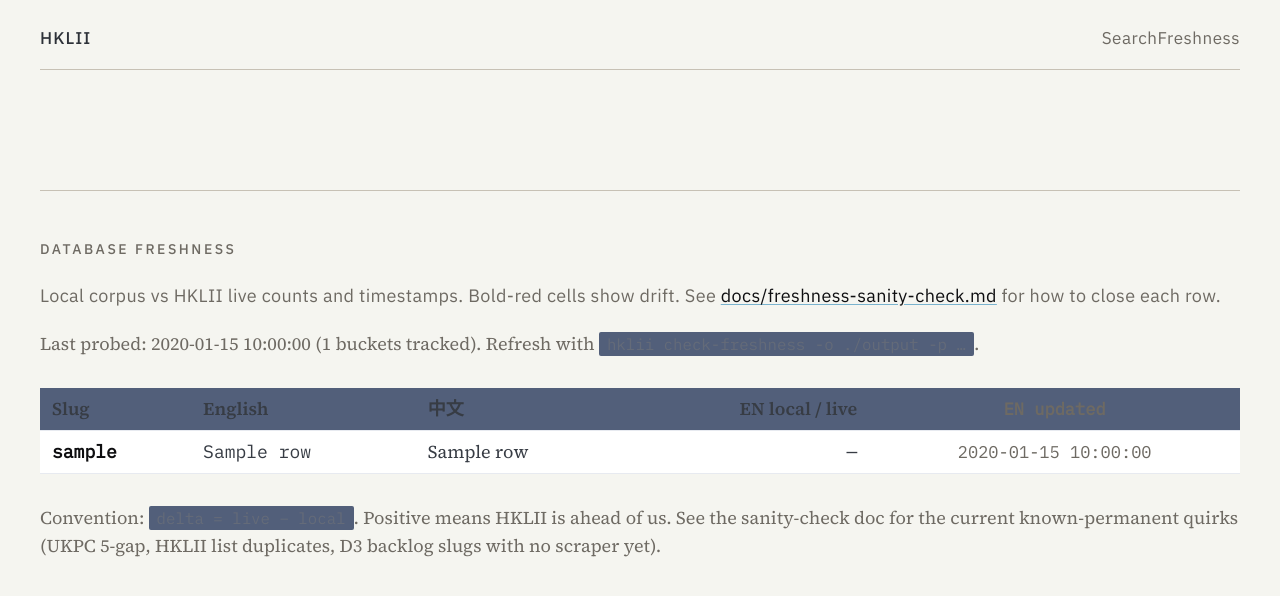
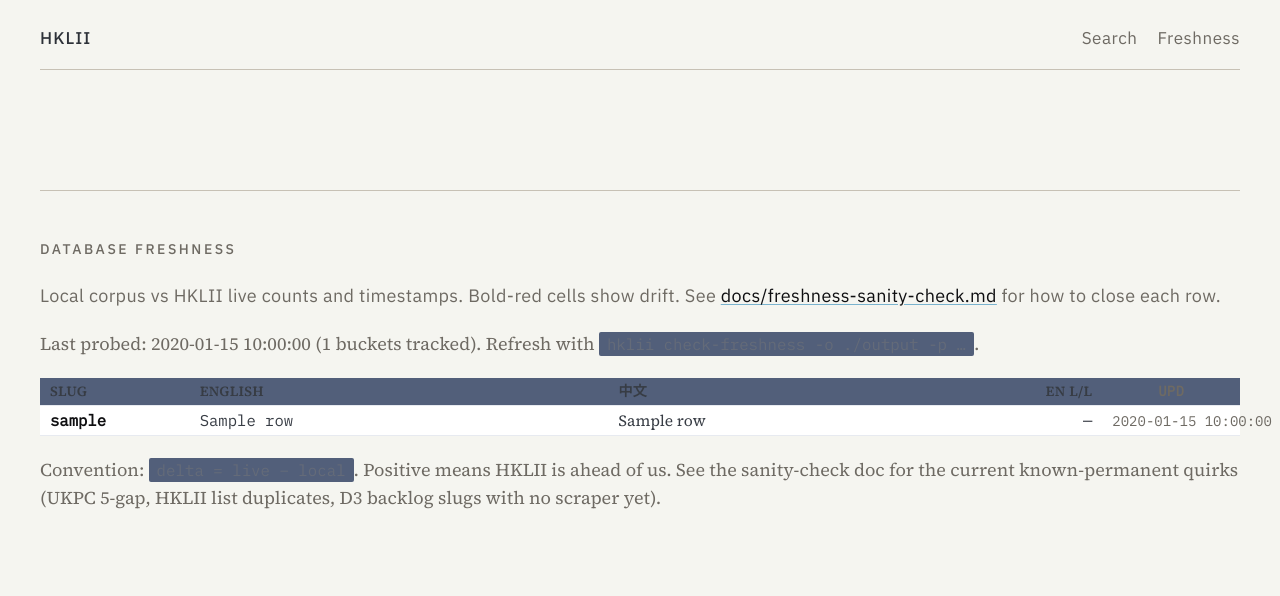
Before and after one commit to scgreenhalgh/hk-legal-caselaw-downloader, a Python web app: template src/hklii_downloader/viewer/templates/freshness.html in a window 1280 px wide. Shown: the top 596 px of the page. Run offline with Jinja, Linux system fonts and the light colour scheme; the template is opened without the code that fills it: most values are stand-ins (such as "Sample title", 1, 10 or a date in 2020).

Commit message:
fix: scale /freshness table to single-line rows
Prior CSS on the freshness table left column widths auto-sized
against the browser's default table layout, so rows exploded
vertically when either the English or the Chinese title was
longer than the column width. Slugs like ``pcpdaab`` /
``pcpdc`` / ``bahkg`` rendered 6+ lines tall — the Chinese
title wrapping one character per line was the worst offender.

Wire:

- ``.freshness-table { table-layout: fixed; }`` + a ``<colgroup>``
  in the template pinning explicit widths per column
  (slug 5rem, en 14rem, zh 10rem, count 6.5rem, updated 4.6rem).
- ``.col-en`` / ``.col-zh`` get ``white-space: nowrap`` +
  ``text-overflow: ellipsis``, with a ``title=""`` attribute on
  each cell so the full name still surfaces on hover.
- Smaller body font (0.78rem), tighter padding (0.2rem × 0.5rem),
  smaller uppercase headers (0.7rem).
- Shorter header labels — ``EN local/live`` → ``EN l/L``, and
  ``EN updated`` → ``upd`` — the meta paragraph explains the
  convention.
- ``.viewer-header nav { display: flex; gap: 1rem; }`` — the
  pre-fix render smushed "Search" and "Freshness" into
  "SearchFreshness".

Result on the live corpus: 28 slug rows fit vertically in the
same visual budget the prior render used for ~6 rows. All 9
freshness route tests still pass unchanged.

Claude-Session: https://claude.ai/code/session_01QkMgjnGyJkjoUXcVhtNkCe

```diff
--- a/src/hklii_downloader/viewer/static/app.css
+++ b/src/hklii_downloader/viewer/static/app.css
@@ -863,12 +863,14 @@ mark {
   border-collapse: collapse;
   width: 100%;
   font-family: var(--font-mono);
-  font-size: 0.9rem;
-  margin-block: 1.5rem;
+  font-size: 0.78rem;
+  line-height: 1.35;
+  margin-block: 1rem;
+  table-layout: fixed;
 }
 .freshness-table th,
 .freshness-table td {
-  padding: 0.35rem 0.6rem;
+  padding: 0.2rem 0.5rem;
   border-bottom: 1px solid var(--pico-muted-border-color, #eee);
   text-align: left;
   vertical-align: baseline;
@@ -876,15 +878,39 @@ mark {
 .freshness-table th {
   font-family: var(--font-body);
   font-weight: 600;
+  font-size: 0.7rem;
+  letter-spacing: 0.02em;
+  text-transform: uppercase;
   background: var(--pico-secondary-background, #fafafa);
   position: sticky;
   top: 0;
   z-index: 1;
 }
+/* Fixed column widths so every row is single-line for parity rows
+   and long titles clip with ellipsis (hover shows the full title via
+   the title attribute). Without table-layout: fixed, the Chinese
+   column wrapped one character per line. */
+.freshness-table col.c-slug  { width: 5rem; }
+.freshness-table col.c-en    { width: 14rem; }
+.freshness-table col.c-zh    { width: 10rem; }
+.freshness-table col.c-count { width: 6.5rem; }
+.freshness-table col.c-upd   { width: 4.6rem; }
 .freshness-table .col-count,
 .freshness-table .col-lang { text-align: right; }
-.freshness-table .col-updated { text-align: center; color: var(--ink-muted); font-family: var(--font-mono); font-size: 0.85rem; }
+.freshness-table .col-updated {
+  text-align: center;
+  color: var(--ink-muted);
+  font-family: var(--font-mono);
+  font-size: 0.7rem;
+  white-space: nowrap;
+}
 .freshness-table .col-slug { font-weight: 600; color: var(--ink); }
+.freshness-table .col-en,
+.freshness-table .col-zh {
+  overflow: hidden;
+  text-overflow: ellipsis;
+  white-space: nowrap;
+}
 .freshness-table .col-zh { font-family: var(--font-body); }
 .freshness-table .count { white-space: nowrap; }
 .freshness-table .count.freshness-mismatch {
@@ -895,9 +921,13 @@ mark {
   margin-left: 0.3rem;
   color: var(--scarlet);
   font-family: var(--font-body);
-  font-size: 0.75rem;
+  font-size: 0.7rem;
 }
 .freshness-table .dash { color: var(--ink-muted); }
+
+/* Nav gap — pre-fix the two links rendered as "SearchFreshness"
+   with no space between. */
+.viewer-header nav { display: flex; gap: 1rem; }
 
 .meta {
   color: var(--ink-muted);
--- a/src/hklii_downloader/viewer/templates/freshness.html
+++ b/src/hklii_downloader/viewer/templates/freshness.html
@@ -26,14 +26,23 @@
   {% endif %}
 
   <table class="freshness-table" data-testid="freshness-table">
+    <colgroup>
+      <col class="c-slug">
+      <col class="c-en">
+      <col class="c-zh">
+      {% for lang in langs %}
+        <col class="c-count">
+        <col class="c-upd">
+      {% endfor %}
+    </colgroup>
     <thead>
       <tr>
         <th scope="col">Slug</th>
         <th scope="col">English</th>
         <th scope="col">中文</th>
         {% for lang in langs %}
-          <th scope="col" class="col-count">{{ lang | upper }} local / live</th>
-          <th scope="col" class="col-updated">{{ lang | upper }} updated</th>
+          <th scope="col" class="col-count">{{ lang | upper }} l/L</th>
+          <th scope="col" class="col-updated">upd</th>
         {% endfor %}
       </tr>
     </thead>
@@ -42,8 +51,8 @@
       {% for row in section.rows %}
         <tr data-slug="{{ row.slug }}" data-bucket="{{ section.name }}">
           <td class="col-slug">{{ row.slug }}</td>
-          <td class="col-en">{{ row.en_name }}</td>
-          <td class="col-zh">{{ row.zh_name }}</td>
+          <td class="col-en" title="{{ row.en_name }}">{{ row.en_name }}</td>
+          <td class="col-zh" title="{{ row.zh_name }}">{{ row.zh_name }}</td>
           {% for cell in row.cells %}
             <td class="col-lang" data-lang="{{ cell.lang }}">
               {% if not cell.available %}
```
